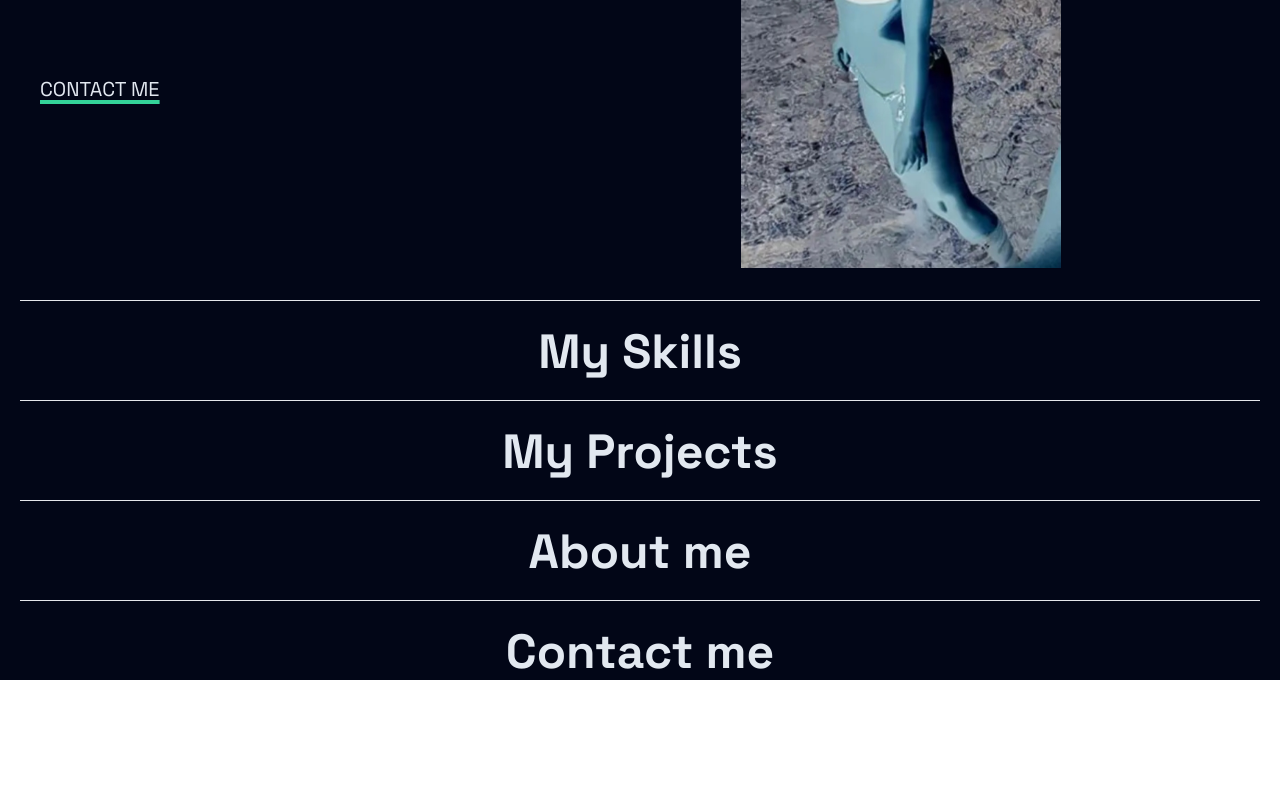
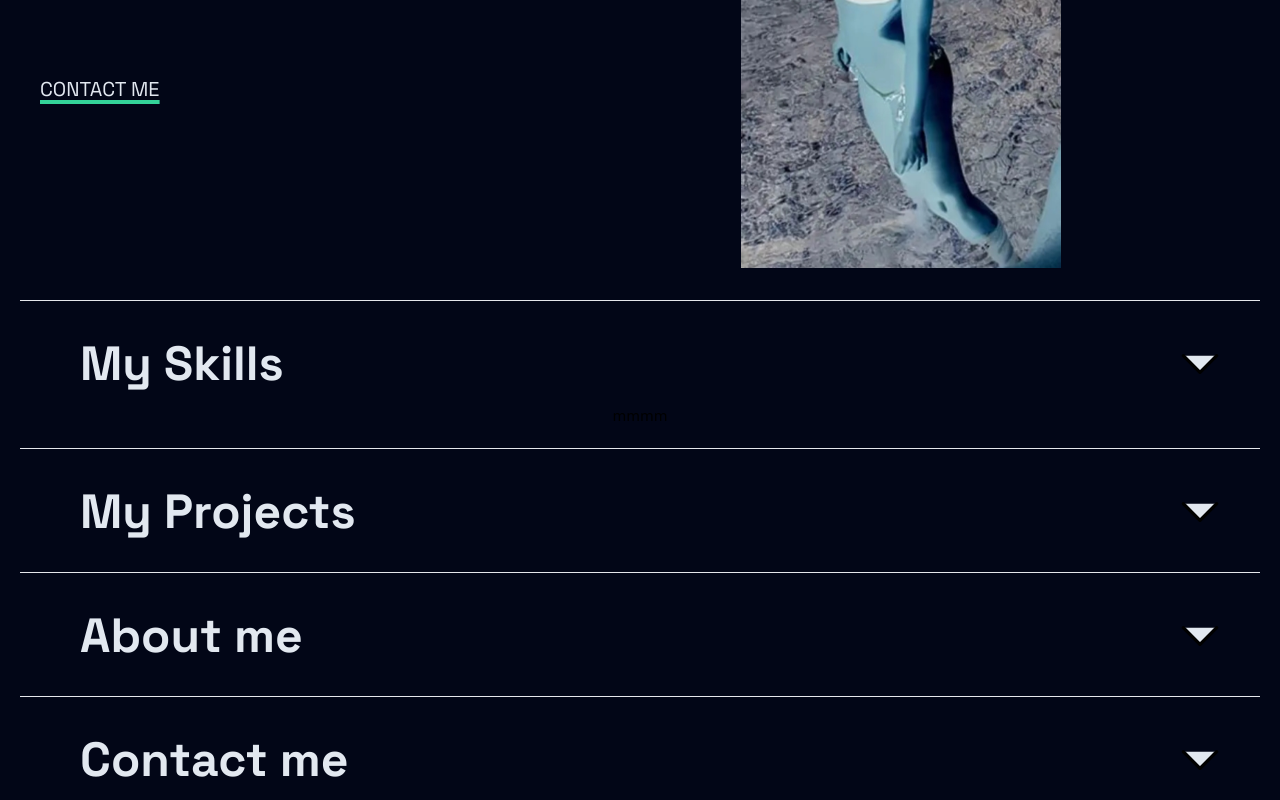
Before and after one commit to FabioDev86/my_new_portfolio, a Next.js app: page / in a window 1280 px wide. Shown: the part 370-1170 px from the top of the page. Before the commit the page ends 1052 px from the top, so only its background shows below. Built offline with nearby package versions, Linux system fonts and the light colour scheme.

Commit message:
styled sections headers

```diff
--- a/src/components/About.jsx
+++ b/src/components/About.jsx
@@ -1,7 +1,10 @@
 export default function About(){
     return(
-        <div>
+        <div className="flex justify-between px-10 items-center">
             <h1 className="dark:text-slate-200 text-3xl md:text-4xl lg:text-5xl py-1 font-bold sm:mx-10 z-10">About me</h1>
+            <svg width="80px" height="80px" viewBox="0 0 24 24" className="dark:fill-slate-200" xmlns="http://www.w3.org/2000/svg">
+                <path d="M17 9.5L12 14.5L7 9.5" stroke="#000000" stroke-linecap="round" stroke-linejoin="round"/>
+            </svg>
         </div>
     );
 }
--- a/src/components/Contact.jsx
+++ b/src/components/Contact.jsx
@@ -1,7 +1,10 @@
 export default function Contact(){
     return(
-        <div>
+        <div className="flex justify-between px-10 items-center">
             <h1 className="dark:text-slate-200 text-3xl md:text-4xl lg:text-5xl py-1 font-bold sm:mx-10 z-10">Contact me</h1>
+            <svg width="80px" height="80px" viewBox="0 0 24 24" className="dark:fill-slate-200" xmlns="http://www.w3.org/2000/svg">
+                <path d="M17 9.5L12 14.5L7 9.5" stroke="#000000" stroke-linecap="round" stroke-linejoin="round"/>
+            </svg>
         </div>
     );
 }
--- a/src/components/Projects.jsx
+++ b/src/components/Projects.jsx
@@ -1,7 +1,10 @@
 export default function Projects(){
     return(
-        <div>
+        <div className="flex justify-between px-10 items-center">
             <h1 className="dark:text-slate-200 text-3xl md:text-4xl lg:text-5xl py-1 font-bold sm:mx-10 z-10">My Projects</h1>
+            <svg width="80px" height="80px" viewBox="0 0 24 24" className="dark:fill-slate-200" xmlns="http://www.w3.org/2000/svg">
+                <path d="M17 9.5L12 14.5L7 9.5" stroke="#000000" stroke-linecap="round" stroke-linejoin="round"/>
+            </svg>
         </div>
     );
 }
--- a/src/components/Skills.jsx
+++ b/src/components/Skills.jsx
@@ -1,7 +1,15 @@
 export default function Skills(){
     return(
         <div>
-            <h1 className="dark:text-slate-200 text-3xl md:text-4xl lg:text-5xl py-1 font-bold sm:mx-10 z-10">My Skills</h1>
+            <div className="flex justify-between px-10 items-center">
+                <h1 className="dark:text-slate-200 text-3xl md:text-4xl lg:text-5xl py-1 font-bold sm:mx-10 z-10">My Skills</h1>
+                <svg width="80px" height="80px" viewBox="0 0 24 24" className="dark:fill-slate-200" xmlns="http://www.w3.org/2000/svg">
+                    <path d="M17 9.5L12 14.5L7 9.5" stroke="#000000" stroke-linecap="round" stroke-linejoin="round"/>
+                </svg>
+            </div>
+            <div>
+                <h1>mmmm</h1>
+            </div>
         </div>
     );
 }
```
